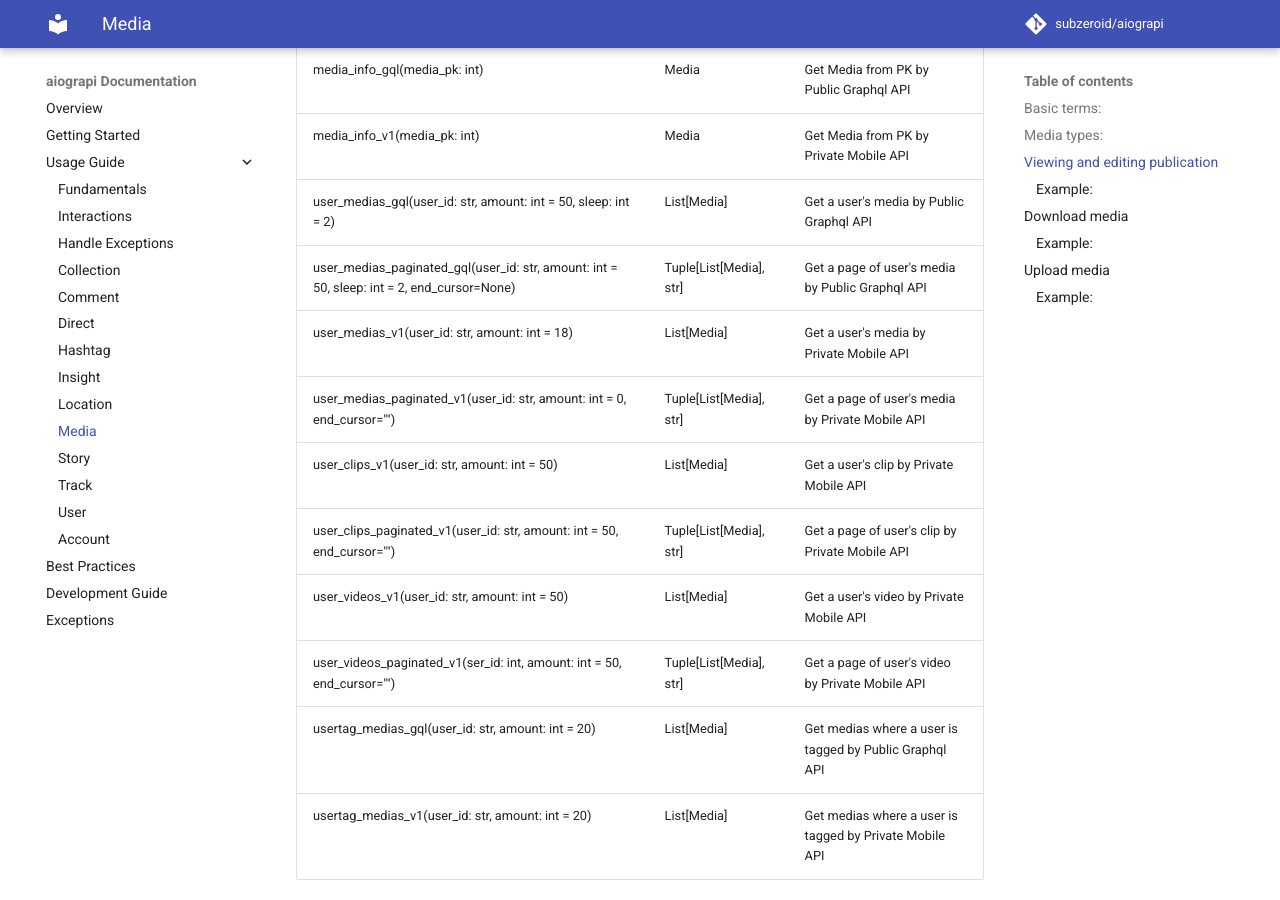
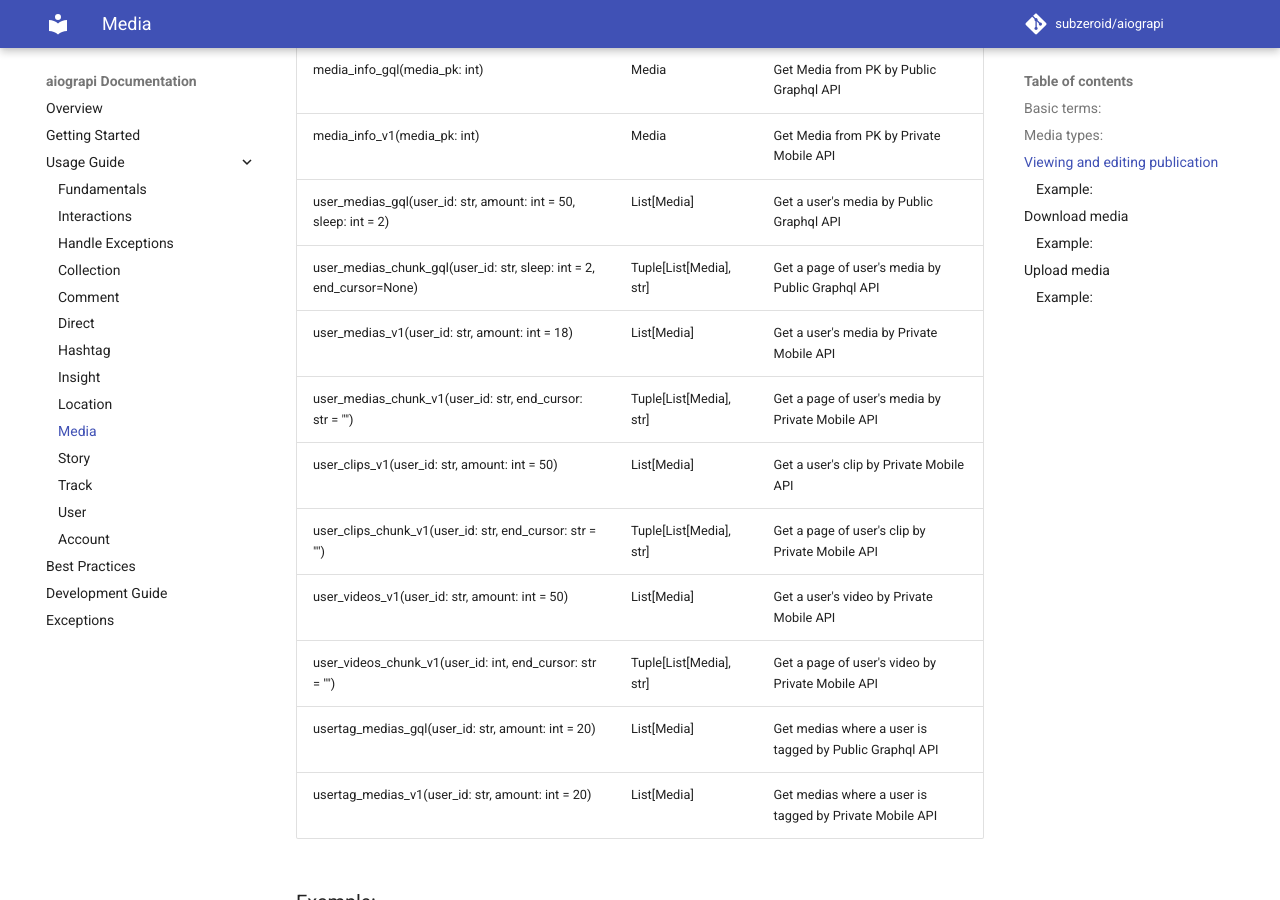
Before and after one commit to subzeroid/aiograpi, an MkDocs documentation site: the page built from docs/usage-guide/media.md, in a window 1280 px wide and 900 px high, scrolled down 2211 px. Built offline with MkDocs 1.6.1 and Material for MkDocs 9.7.7, drawn with Linux system fonts in a browser that asks for light colours; comment, search, counter and statistics services are not loaded; the version menu is left out; some of the changed text lies outside the part shown.

Commit message:
Fixed docs [BUG] user_medias_paginated_gql not defined #141

```diff
--- a/docs/usage-guide/media.md
+++ b/docs/usage-guide/media.md
@@ -28,7 +28,7 @@ In terms of Instagram, this is called Media, usually users call it publications
 | media_pk_from_code(code: str)                                   | int                | Return media_pk
 | media_pk_from_url(url: str)                                     | int                | Return media_pk
 | user_medias(user_id: str, amount: int = 20)                     | List\[Media]       | Get list of medias by user_id
-| user_medias_paginated(user_id: str, amount: int = 0, end_cursor: str = "")           | Tuple\[List\[Media], str] | Get one page of medias by user_id
+| user_medias_chunk(user_id: str, end_cursor: str = "")           | Tuple\[List\[Media], str] | Get one page of medias by user_id
 | user_clips(user_id: str, amount: int = 50)                      | List\[Media]       | Get list of clips (reels) by user_id
 | usertag_medias(user_id: str, amount: int = 20)                  | List\[Media]       | Get medias where a user is tagged
 | media_info(media_pk: int)                                       | Media              | Return media info
@@ -53,13 +53,13 @@ Low level methods:
 | media_info_gql(media_pk: int)                                   | Media        | Get Media from PK by Public Graphql API
 | media_info_v1(media_pk: int)                                    | Media        | Get Media from PK by Private Mobile API
 | user_medias_gql(user_id: str, amount: int = 50, sleep: int = 2) | List\[Media] | Get a user's media by Public Graphql API
-| user_medias_paginated_gql(user_id: str, amount: int = 50, sleep: int = 2, end_cursor=None) | Tuple\[List\[Media], str] | Get a page of user's media by Public Graphql API
+| user_medias_chunk_gql(user_id: str, sleep: int = 2, end_cursor=None) | Tuple\[List\[Media], str] | Get a page of user's media by Public Graphql API
 | user_medias_v1(user_id: str, amount: int = 18)                  | List\[Media] | Get a user's media by Private Mobile API
-| user_medias_paginated_v1(user_id: str, amount: int = 0, end_cursor="") | Tuple\[List\[Media], str] | Get a page of user's media by Private Mobile API
+| user_medias_chunk_v1(user_id: str, end_cursor: str = "") | Tuple\[List\[Media], str] | Get a page of user's media by Private Mobile API
 | user_clips_v1(user_id: str, amount: int = 50)                  | List\[Media] | Get a user's clip by Private Mobile API
-| user_clips_paginated_v1(user_id: str, amount: int = 50, end_cursor="") | Tuple\[List\[Media], str] | Get a page of user's clip by Private Mobile API
+| user_clips_chunk_v1(user_id: str, end_cursor: str = "") | Tuple\[List\[Media], str] | Get a page of user's clip by Private Mobile API
 | user_videos_v1(user_id: str, amount: int = 50)                  | List\[Media] | Get a user's video by Private Mobile API
-| user_videos_paginated_v1(ser_id: int, amount: int = 50, end_cursor="") | Tuple\[List\[Media], str] | Get a page of user's video by Private Mobile API
+| user_videos_chunk_v1(user_id: int, end_cursor: str = "") | Tuple\[List\[Media], str] | Get a page of user's video by Private Mobile API
 | usertag_medias_gql(user_id: str, amount: int = 20)              | List\[Media] | Get medias where a user is tagged by Public Graphql API
 | usertag_medias_v1(user_id: str, amount: int = 20)               | List\[Media] | Get medias where a user is tagged by Private Mobile API
 
@@ -192,7 +192,7 @@ True
 
 >>> end_cursor = None
 ... for page in range(3):
-...     medias, end_cursor = client.user_medias_paginated(1903424587, 5, end_cursor=end_cursor)
+...     medias, end_cursor = client.user_medias_chunk_v1(1903424587, 5, end_cursor=end_cursor)
 ...     print([ m.taken_at.date().isoformat() for m in medias ])
 ...
 
```
